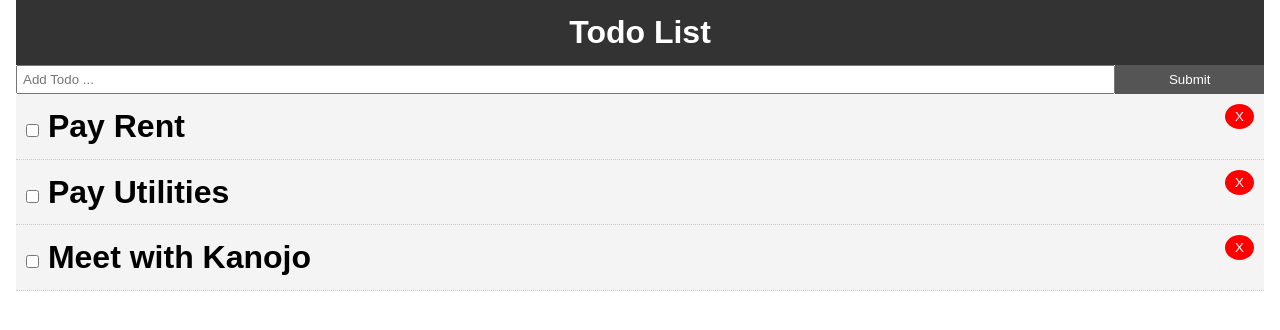
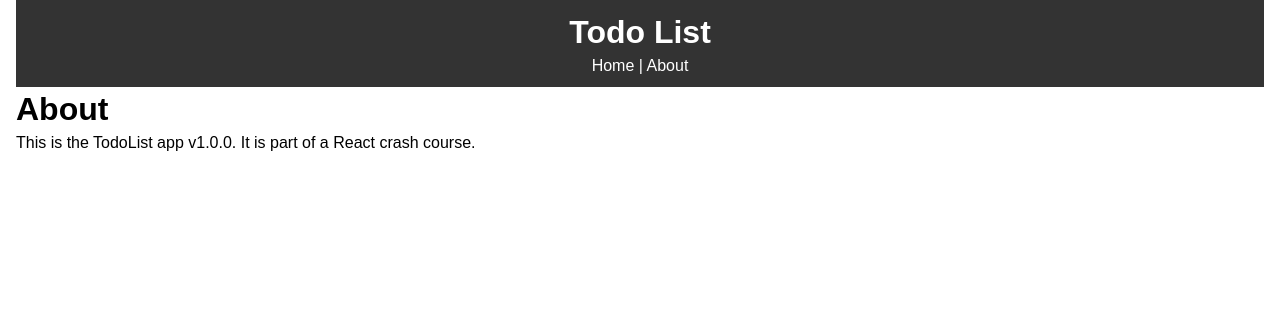
Before and after one commit to JRPerezJr/React-To-Do-List, a React (Create React App) app: page /about in a window 1280 px wide. Shown: the top 330 px of the page. Built offline with nearby package versions, Linux system fonts and the light colour scheme.

Commit message:
Completed About page. Installed axios

```diff
--- a/package.json
+++ b/package.json
@@ -3,8 +3,10 @@
   "version": "0.1.0",
   "private": true,
   "dependencies": {
+    "axios": "^0.18.0",
     "react": "^16.8.4",
     "react-dom": "^16.8.4",
+    "react-router-dom": "^4.3.1",
     "react-scripts": "2.1.8",
     "uuid": "^3.3.2"
   },
--- a/src/App.js
+++ b/src/App.js
@@ -1,10 +1,12 @@
 import React, { Component } from 'react';
 import './App.css';
+import uuid from 'uuid';
+import { BrowserRouter as Router, Route} from 'react-router-dom';
 
 import Todos from './components/Todos';
 import AddTodo from './components/AddTodo';
 import Header from './components/layout/Header';
-import uuid from 'uuid';
+import About from './components/pages/About';
 
 class App extends Component {
   state = {
@@ -58,17 +60,26 @@
   render() {
     console.log(this.state.todos)  //Lifecycle method needed to render the component
     return (
+      <Router>
         <div className="App">
           <div className="container">
             <Header/>
+            <Route exact path="/" render={props => (
+              <React.Fragment>
                 <AddTodo addTodo={this.addTodo} />
                   <Todos todos={this.state.todos} markComplete={this.markComplete}
                     delTodo={this.delTodo}
                   />
+              </React.Fragment>
+            )}/>
+            <Route path="/about" component={About}/>
           </div>
         </div>
+      </Router>
     );
   }
 }
 
+
+
 export default App;
--- a/src/components/layout/Header.js
+++ b/src/components/layout/Header.js
@@ -1,9 +1,10 @@
 import React from 'react'
-
+import { Link } from 'react-router-dom';
 export default function Header() {
   return (
     <header style={headerStyle} >
         <h1>Todo List</h1>
+        <Link style={linkStyle} to="/">Home</Link> | <Link style={linkStyle} to="/about">About</Link>
     </header>
   )
 }
@@ -14,3 +15,7 @@
   textAlign: 'center',
   padding: '10px'
 }
+const linkStyle = {
+  color: '#fff',
+  textDecoration: 'none'
+}
--- /dev/null
+++ b/src/components/pages/About.js
@@ -0,0 +1,10 @@
+import React from 'react'
+
+export default function About() {
+  return (
+    <React.Fragment>
+      <h1>About</h1>
+      <p>This is the TodoList app v1.0.0. It is part of a React crash course.</p>
+    </React.Fragment>
+  )
+}
```
Also changed, not shown: 1 other file (tests, documents, lock files or other folders). Lines whose indentation alone changed are shown as unchanged.
